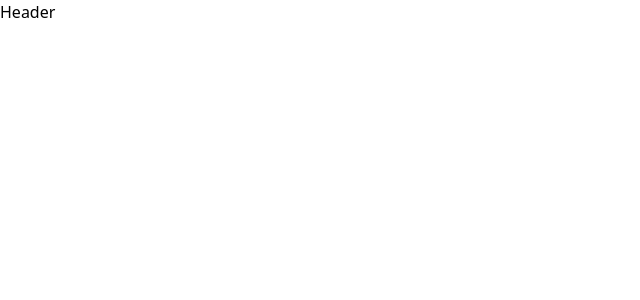
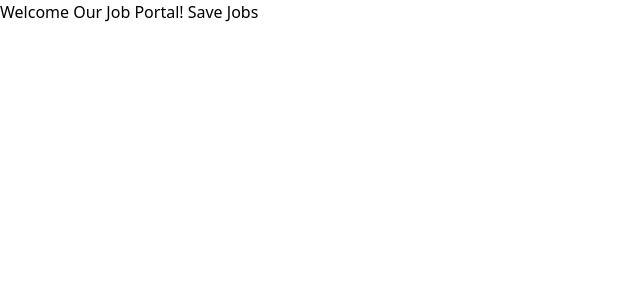
Before and after one commit to programmernizam/job-portal, a React (Vite) app in the folder kormo-sanjog/: page / in a window 1280 px wide. Shown: the top 300 px of the page, without its empty margins (0-640 px from the left). Built offline with nearby package versions, Linux system fonts and the light colour scheme.

Commit message:
[Added] React icons and Start create header top component

```diff
--- a/kormo-sanjog/package.json
+++ b/kormo-sanjog/package.json
@@ -11,7 +11,8 @@
   },
   "dependencies": {
     "react": "^18.2.0",
-    "react-dom": "^18.2.0"
+    "react-dom": "^18.2.0",
+    "react-icons": "^5.1.0"
   },
   "devDependencies": {
     "@types/react": "^18.2.66",
--- a/kormo-sanjog/src/components/Header/Header.jsx
+++ b/kormo-sanjog/src/components/Header/Header.jsx
@@ -1,5 +1,9 @@
+import HeaderTop from "./HeaderTop";
+
 export default function Header() {
   return (
-    <div>Header</div>
-  )
+    <header>
+      <HeaderTop />
+    </header>
+  );
 }
--- /dev/null
+++ b/kormo-sanjog/src/components/Header/HeaderTop.jsx
@@ -0,0 +1,13 @@
+export default function HeaderTop() {
+  return (
+    <div className="">
+      <div>
+        <p>
+          Welcome Our Job Portal! <span>Save Jobs</span>
+        </p>
+      </div>
+      <div>
+      </div>
+    </div>
+  );
+}
```
Also changed, not shown: 2 other files (tests, documents, lock files or other folders).
